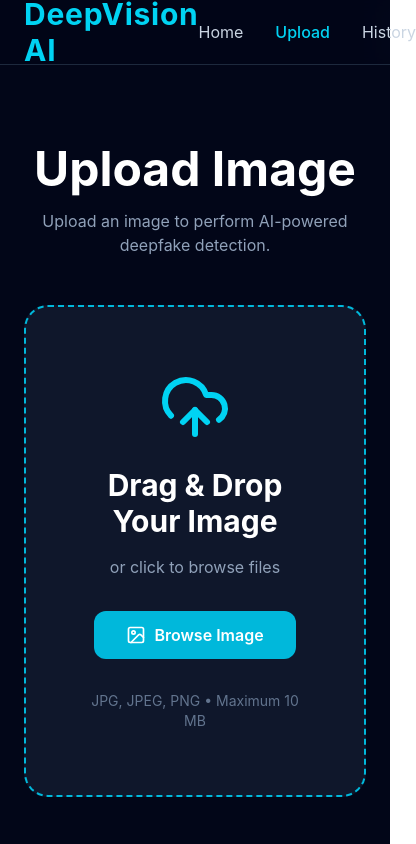
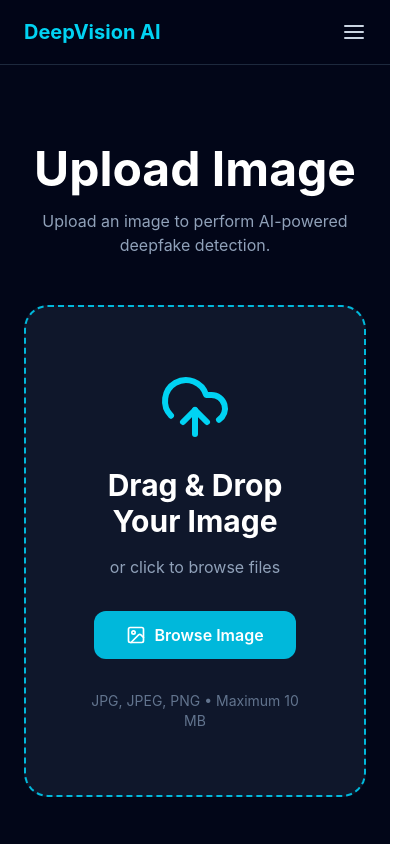
Before and after one commit to devaryanjain/DeepVision-AI-Media-Authenticity-Analysis-Platform, a React app in the folder frontend/: page /upload in a window 390 px wide. Shown: the top 844 px of the page, 416 px wide, since content can reach past the window. Built offline with nearby package versions, Linux system fonts and the light colour scheme; the HTML template or start-up script is replaced by a standard one.

Commit message:
Complete responsive UI and navigation

```diff
--- a/frontend/src/components/history/HistoryCard.jsx
+++ b/frontend/src/components/history/HistoryCard.jsx
@@ -1,29 +1,59 @@
-import { Link } from "react-router-dom";
+import { useNavigate } from "react-router-dom";
 
 function HistoryCard({ item }) {
+  const navigate = useNavigate();
+
+  function handleDetails() {
+    navigate(`/details/${item.analysis_id}`);
+  }
+
   return (
-    <div className="bg-slate-900 rounded-xl p-6 border border-slate-800 flex justify-between items-center">
+    <div className="bg-slate-900 border border-slate-800 rounded-2xl p-5 sm:p-6">
 
-      <div>
-        <h2 className="text-xl font-bold">
+      <div className="flex flex-col sm:flex-row sm:items-center sm:justify-between gap-5">
+
+        <div className="min-w-0">
+
+          <p
+            className={`font-bold text-lg ${
+              item.prediction === "REAL"
+                ? "text-green-400"
+                : "text-red-400"
+            }`}
+          >
             {item.prediction}
-        </h2>
+          </p>
 
-        <p className="text-slate-400">
+          <p className="text-cyan-400 text-sm break-all mt-1">
             {item.filename}
           </p>
 
-        <p className="text-cyan-400">
+          <p className="text-cyan-400 text-sm mt-1">
             {item.confidence}%
           </p>
+
         </div>
 
-      <Link
-        to={`/details/${item.analysis_id}`}
-        className="bg-cyan-500 hover:bg-cyan-600 px-5 py-2 rounded-lg font-semibold"
+        <button
+          onClick={handleDetails}
+          className="
+            w-full
+            sm:w-auto
+            shrink-0
+            px-5
+            py-3
+            rounded-lg
+            bg-cyan-500
+            hover:bg-cyan-600
+            text-white
+            font-semibold
+            transition
+          "
         >
           View Details
-      </Link>
+        </button>
+
+      </div>
 
     </div>
   );
--- a/frontend/src/components/layout/Navbar.jsx
+++ b/frontend/src/components/layout/Navbar.jsx
@@ -1,56 +1,85 @@
 import { Link, NavLink } from "react-router-dom";
+import { FiMenu, FiX } from "react-icons/fi";
+import { useState } from "react";
 
 function Navbar() {
+  const [open, setOpen] = useState(false);
+
+  const linkClass = ({ isActive }) =>
+    `transition ${
+      isActive
+        ? "text-cyan-400"
+        : "text-slate-300 hover:text-cyan-400"
+    }`;
+
   return (
-    <nav className="sticky top-0 z-50 bg-slate-950/80 backdrop-blur-md border-b border-slate-800">
-      <div className="max-w-7xl mx-auto px-6 h-16 flex items-center justify-between">
+    <header className="sticky top-0 z-50 bg-slate-950/95 backdrop-blur border-b border-slate-800">
+      <nav className="max-w-7xl mx-auto px-6 h-16 flex items-center justify-between">
 
         <Link
           to="/"
-          className="text-3xl font-bold text-cyan-400 tracking-wide"
+          onClick={() => setOpen(false)}
+          className="text-xl font-bold text-cyan-400"
         >
           DeepVision AI
         </Link>
 
-        <div className="flex gap-8">
+        <div className="hidden md:flex items-center gap-8 text-sm font-medium">
+          <NavLink to="/" className={linkClass}>
+            Home
+          </NavLink>
+
+          <NavLink to="/upload" className={linkClass}>
+            Upload
+          </NavLink>
+
+          <NavLink to="/history" className={linkClass}>
+            History
+          </NavLink>
+        </div>
+
+        <button
+          type="button"
+          onClick={() => setOpen(!open)}
+          className="md:hidden text-2xl text-slate-300"
+          aria-label="Toggle navigation"
+        >
+          {open ? <FiX /> : <FiMenu />}
+        </button>
+      </nav>
+
+      {open && (
+        <div className="md:hidden border-t border-slate-800 bg-slate-950 px-6 py-5">
+          <div className="flex flex-col gap-5 text-sm font-medium">
 
             <NavLink
               to="/"
-            className={({ isActive }) =>
-              isActive
-                ? "text-cyan-400 font-medium"
-                : "text-slate-300 hover:text-cyan-400 transition"
-            }
+              onClick={() => setOpen(false)}
+              className={linkClass}
             >
               Home
             </NavLink>
 
             <NavLink
               to="/upload"
-            className={({ isActive }) =>
-              isActive
-                ? "text-cyan-400 font-medium"
-                : "text-slate-300 hover:text-cyan-400 transition"
-            }
+              onClick={() => setOpen(false)}
+              className={linkClass}
             >
               Upload
             </NavLink>
 
             <NavLink
               to="/history"
-            className={({ isActive }) =>
-              isActive
-                ? "text-cyan-400 font-medium"
-                : "text-slate-300 hover:text-cyan-400 transition"
-            }
+              onClick={() => setOpen(false)}
+              className={linkClass}
             >
               History
             </NavLink>
 
           </div>
-
         </div>
-    </nav>
+      )}
+    </header>
   );
 }
 
--- a/frontend/src/pages/Details.jsx
+++ b/frontend/src/pages/Details.jsx
@@ -16,28 +16,69 @@ function Details() {
   const { id } = useParams();
 
   const [analysis, setAnalysis] = useState(null);
+  const [error, setError] = useState(false);
 
   useEffect(() => {
     loadAnalysis();
-  }, []);
+  }, [id]);
 
   async function loadAnalysis() {
+    try {
+      setError(false);
+
       const res = await api.get(`/history/${id}`);
+
       setAnalysis(res.data);
+    } catch (err) {
+      console.error("Failed to load analysis:", err);
+      setError(true);
+    }
   }
 
-  if (!analysis) return <LoadingSpinner />;
+  if (error) {
+    return (
+      <div className="min-h-screen bg-slate-950 text-white flex flex-col">
+        <Navbar />
+
+        <main className="flex-1 flex items-center justify-center px-6">
+          <div className="text-center">
+            <h1 className="text-3xl sm:text-4xl font-bold mb-4">
+              Analysis Not Found
+            </h1>
+
+            <p className="text-slate-400">
+              The requested analysis could not be loaded.
+            </p>
+          </div>
+        </main>
+
+        <Footer />
+      </div>
+    );
+  }
+
+  if (!analysis) {
+    return <LoadingSpinner />;
+  }
 
   return (
     <div className="min-h-screen bg-slate-950 text-white flex flex-col">
 
       <Navbar />
 
-      <main className="max-w-6xl mx-auto w-full px-6 py-16 flex-1">
+      <main className="max-w-6xl mx-auto w-full px-4 sm:px-6 py-10 sm:py-16 flex-1">
 
-        <h1 className="text-5xl font-bold mb-10">
+        <div className="mb-8 sm:mb-10">
+          <p className="text-cyan-400 text-xs sm:text-sm font-semibold tracking-widest uppercase mb-2">
+            Analysis Record
+          </p>
+
+          <h1 className="text-3xl sm:text-5xl font-bold">
             Analysis Details
           </h1>
+        </div>
+
+        <div className="space-y-6 sm:space-y-8">
 
           <PredictionBanner analysis={analysis} />
 
@@ -49,6 +90,8 @@ function Details() {
 
           <DownloadReport report={analysis.report_name} />
 
+        </div>
+
       </main>
 
       <Footer />
```
Lines whose indentation alone changed are shown as unchanged.
